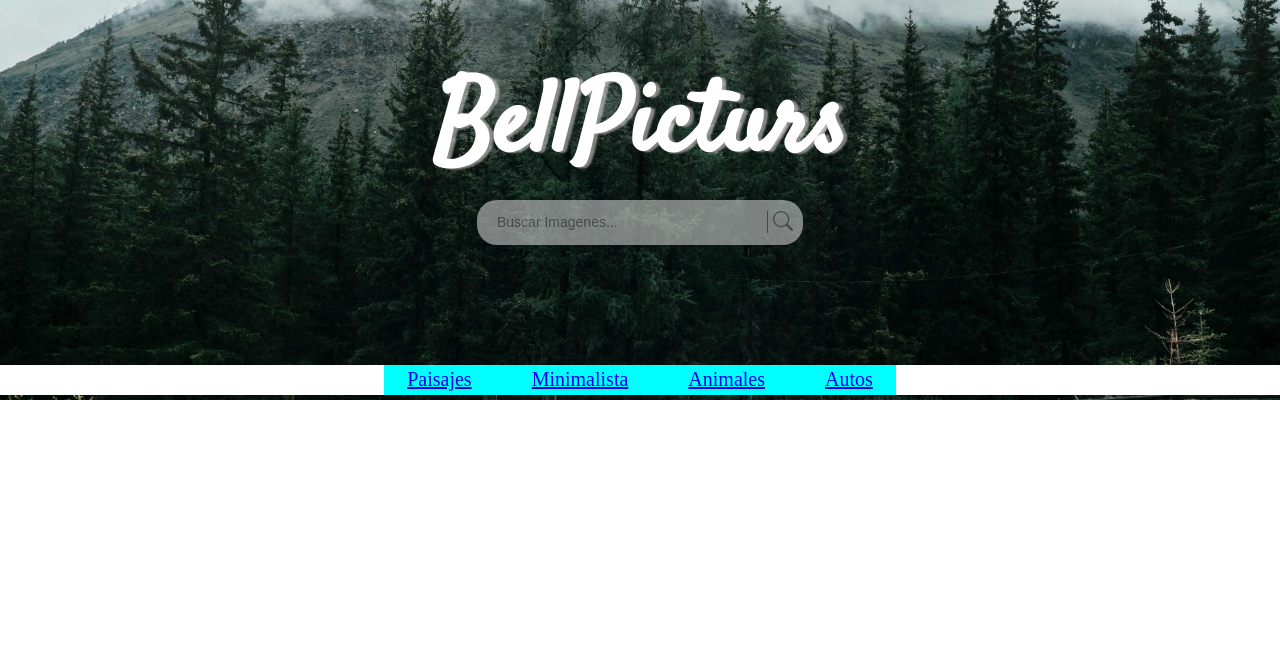
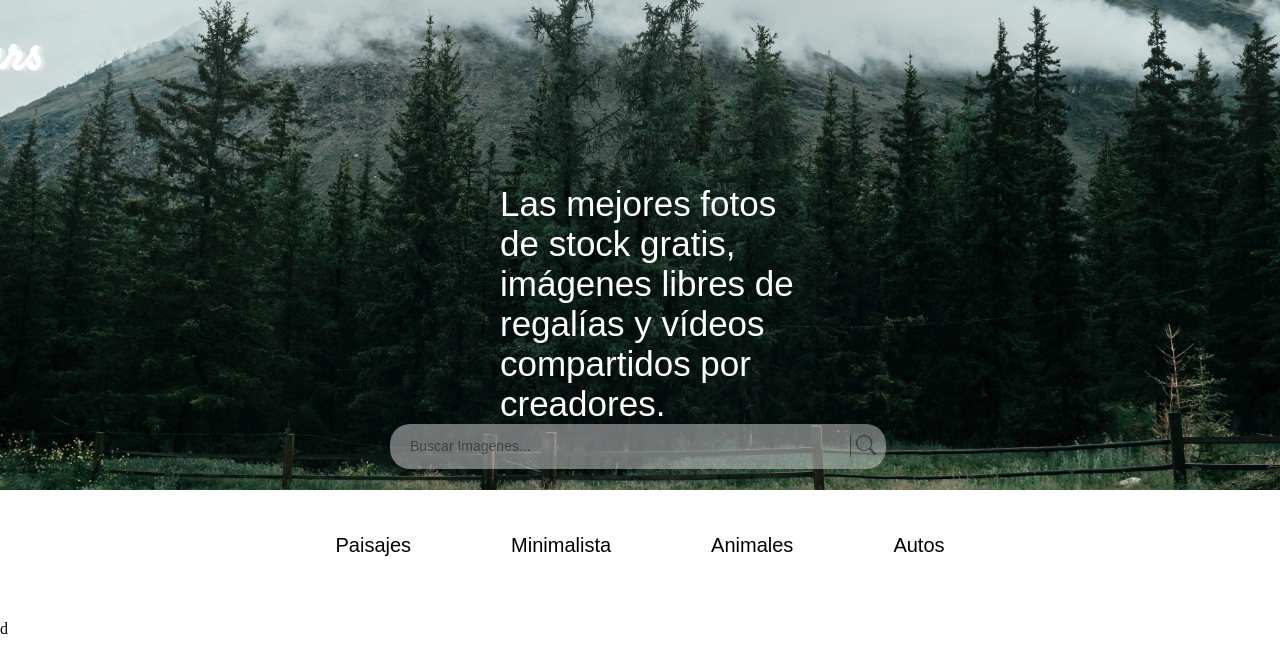
Before and after one commit to GianBaeza/BellPicturs, a plain HTML site: page index.html in a window 1280 px wide. Drawn offline with nearby package versions, Linux system fonts and the light colour scheme; no server answers; a web font is replaced by a local one.

Commit message:
completamos el nav y le dimos dise;o

```diff
--- a/index.html
+++ b/index.html
@@ -16,12 +16,20 @@
       href="https://fonts.googleapis.com/css2?family=Satisfy&display=swap"
       rel="stylesheet"
     />
+    <link
+      href="https://fonts.googleapis.com/css2?family=Exo:ital,wght@0,100..900;1,100..900&family=Poetsen+One&family=Satisfy&display=swap"
+      rel="stylesheet"
+    />
     <link rel="shortcut icon" href="./img/favicon.png" type="image/x-icon" />
     <link rel="stylesheet" href="styles.css" />
   </head>
   <body>
     <header>
       <h1>BellPicturs</h1>
+      <p>
+        Las mejores fotos de stock gratis, imágenes libres de regalías y vídeos
+        compartidos por creadores.
+      </p>
       <form class="search-contianer">
         <input
           class="serch bi bi-search"
@@ -31,6 +39,7 @@
         />
         <button id="search"><i class="bi bi-search"></i></button>
       </form>
+    </header>
     <nav class="container-Lista">
       <ul>
         <li><a href="paisajes.html">Paisajes</a></li>
@@ -39,13 +48,12 @@
         <li><a href="autos.html">Autos</a></li>
       </ul>
     </nav>
-    </header>
 
     <section>
       <div class="container-gallery" id="gallery"></div>
     </section>
 
-    <footer></footer>
+    <footer>d</footer>
     <script src="/script.js"></script>
   </body>
 </html>
--- a/script.js
+++ b/script.js
@@ -2,7 +2,10 @@ const input = document.querySelector("#searchImg");
 const search = document.querySelector("#search");
 const containerGallery = document.querySelector("#gallery");
 const API_KEY = "_ATNM3_x9bOySNge2mZSpKvdW58LCuIF8TYveLyIczY";
-
+document.addEventListener("DOMContentLoaded",function(){
+  getData('plantas')
+  input.focus()
+})
 search.addEventListener("click", function (event) {
   event.preventDefault();
   const valueSearch = input.value.trim();
--- a/styles.css
+++ b/styles.css
@@ -6,10 +6,9 @@
 body {
   height: 100vh;
   width: 100%;
-  background: rgb(255, 255, 255);
 }
 header {
-  height: 400px;
+  height: 490px;
   width: 100%;
   background-image: url(./img/backgrundheader.jpg);
   background-repeat: no-repeat;
@@ -20,29 +19,49 @@ header {
   flex-wrap: wrap;
   align-items: center;
   margin: auto;
- flex-direction: column;
+  flex-direction: column;
   padding-top: 50px;
 }
 h1 {
+  background-color: #ffffff00;
   text-shadow: 4px 1px 2px rgba(255, 245, 245, 0.486);
   color: #fff;
-  font-size: 100px;
+  font-size: 50px;
   position: relative;
-  right: 0px;
+  right: 700px;
+  bottom: 90px;
   border-top-right-radius: 20px;
   border-bottom-left-radius: 30px;
   user-select: none;
   font-family: "Satisfy", cursive;
+  margin-top: 40px;
+}
+header p {
+  background-color: #ffffff00;
+  width: 25%;
+  height: 120px;
+  color: #ffffff;
+  display: flex;
+  flex-wrap: wrap;
+  font-size: 35px;
+  font-family: "Poetsen One", sans-serif;
+  text-align: left;
+  padding-left: 20px;
+  margin-bottom: 70px;
 }
 .search-contianer {
+  background-color: #ffffff00;
   display: flex;
   flex-wrap: wrap;
+  width: 500px;
 }
 .search-contianer input {
-  background-color: #dcdddd8c;
+  display: flex;
+  flex-wrap: wrap;
+  background-color: #dcdddd7e;
   border: none;
   height: 45px;
-  width: 290px;
+  width: 460px;
   -webkit-border-top-left-radius: 50px;
   -webkit-border-bottom-left-radius: 50px;
   -moz-border-radius-topleft: 50px;
@@ -52,6 +71,7 @@ h1 {
   padding-left: 20px;
   transition: 1ms ease-in;
   outline: none;
+  margin-top: 50px;
 }
 input::placeholder {
   color: #00000071;
@@ -63,7 +83,7 @@ input :hover {
 
 .search-contianer button {
   height: 45px;
-  background-color: #dcdddd8c;
+  background-color: #dcdddd75;
   -webkit-border-top-right-radius: 50px;
   -webkit-border-bottom-right-radius: 50px;
   -moz-border-radius-topright: 50px;
@@ -71,6 +91,7 @@ input :hover {
   border-top-right-radius: 20px;
   border-bottom-right-radius: 20px;
   border: none;
+  margin-top: 50px;
 }
 .search-contianer button i {
   background-color: rgba(45, 92, 114, 0);
@@ -81,40 +102,47 @@ input :hover {
   padding-left: 5px;
 }
 .container-Lista {
-  background-color: #fff;
+  background-color: #c51e1e00;
   display: flex;
   flex-wrap: wrap;
   width: 100%;
-  height: 30px;
+  height: 80px;
   justify-content: center;
-  margin-top: 120px;
+  padding-top: 30px;
 }
 .container-Lista ul {
-  background-color: aqua;
-  width: 40%;
+  background-color: rgba(0, 255, 255, 0);
+  width: 60%;
   display: flex;
   align-items: center;
   justify-content: center;
-  gap: 60px;
-  list-style-type: none
+  gap: 100px;
+  list-style-type: none;
 }
 .container-Lista li a {
   padding: 5px auto;
   font-size: 20px;
-
+  text-decoration: none;
+  color: #000000;
+  font-family: "Poetsen One", sans-serif;
+  font: weight 10px;
+}
+.container-Lista li a:hover {
+  color: rgb(0, 0, 0);
 }
 
 /* container imagenes*/
 section {
-  margin-top: 60px;
+  display: grid;
 }
 .container-gallery {
+  background-color: rgba(0, 0, 0, 0);
   height: auto;
   width: 100%;
   display: grid;
   grid-template-columns: repeat(4, 1fr);
-  gap: 10px;
-  padding: 10px;
+  gap: 20px;
+  padding: 50px 40px 0px;
   box-sizing: border-box;
   overflow-y: hidden;
   max-width: 100%;
```
Lines whose indentation alone changed are shown as unchanged.
